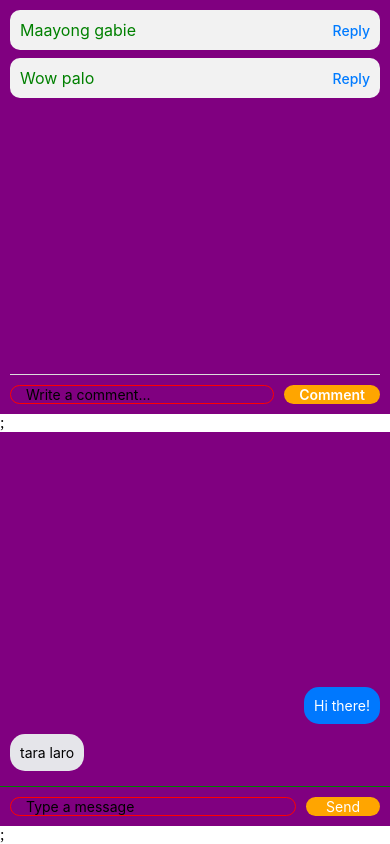
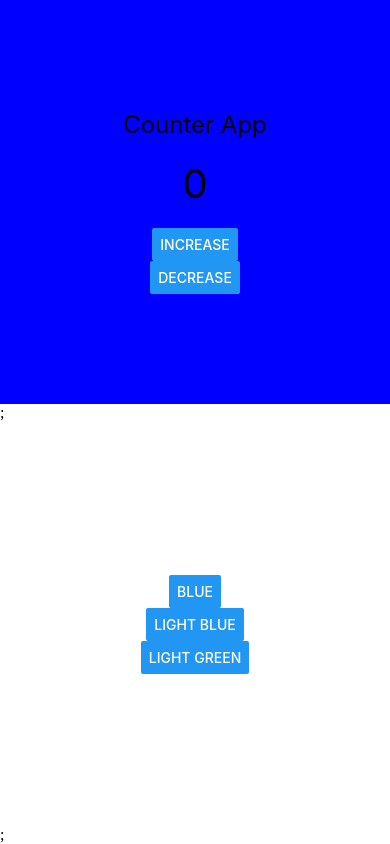
Before and after one commit to salvadmichael24-cmyk/M27_Michael_Salvado_IT_Elect1, a React Native app: screen / in a window 390 px wide. Built offline with nearby package versions, Linux system fonts and the light colour scheme.

Commit message:
Update App.js

```diff
--- a/App.js
+++ b/App.js
@@ -1,12 +1,12 @@
 import React from "react";
-import ChatScreen from "./ChatScreen";
-import CommentSection from "./CommentSection";
+import CounterApp from "./CounterApp";
+import ColorChangerApp from "./ColorChangerApp";
 
 export default function App() {
   return(
   <>
-   <CommentSection />;
-   <ChatScreen />;
+   <CounterApp />;
+   <ColorChangerApp />;
    </>
    )
 }
```
